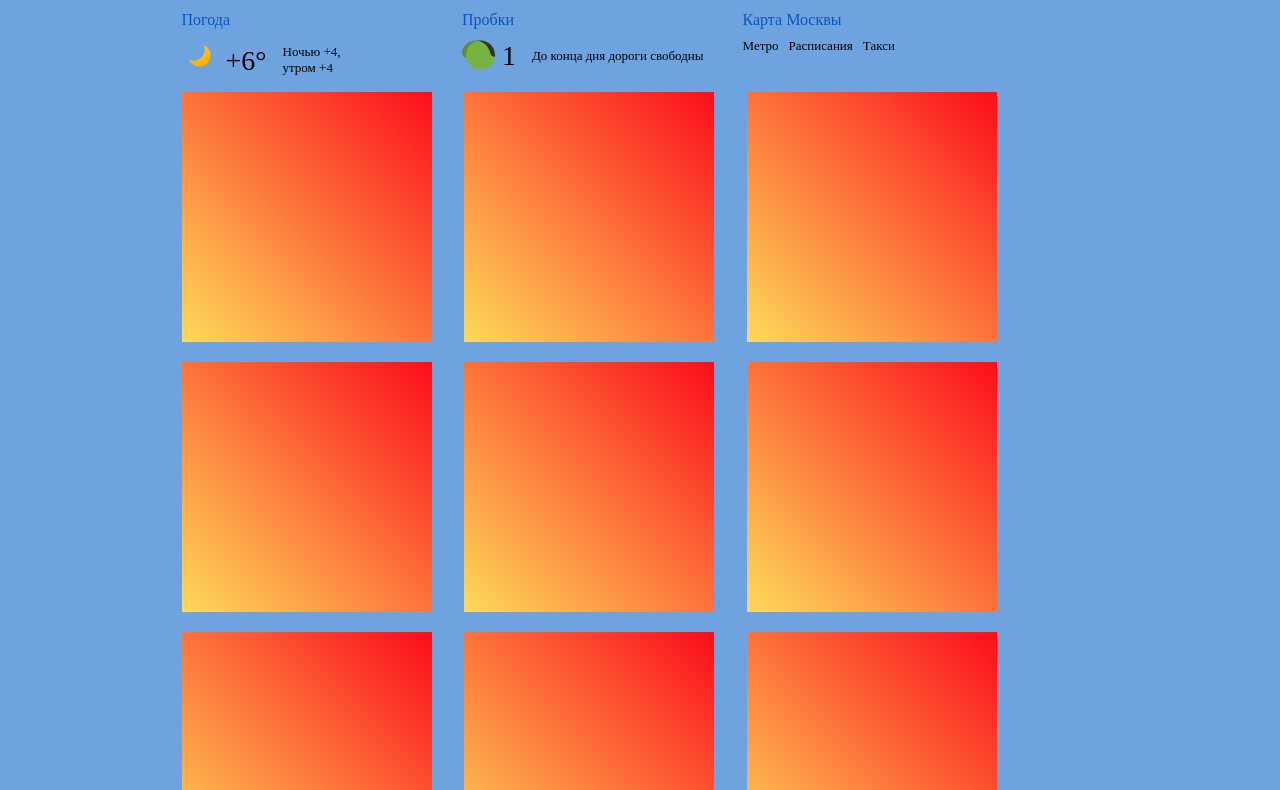
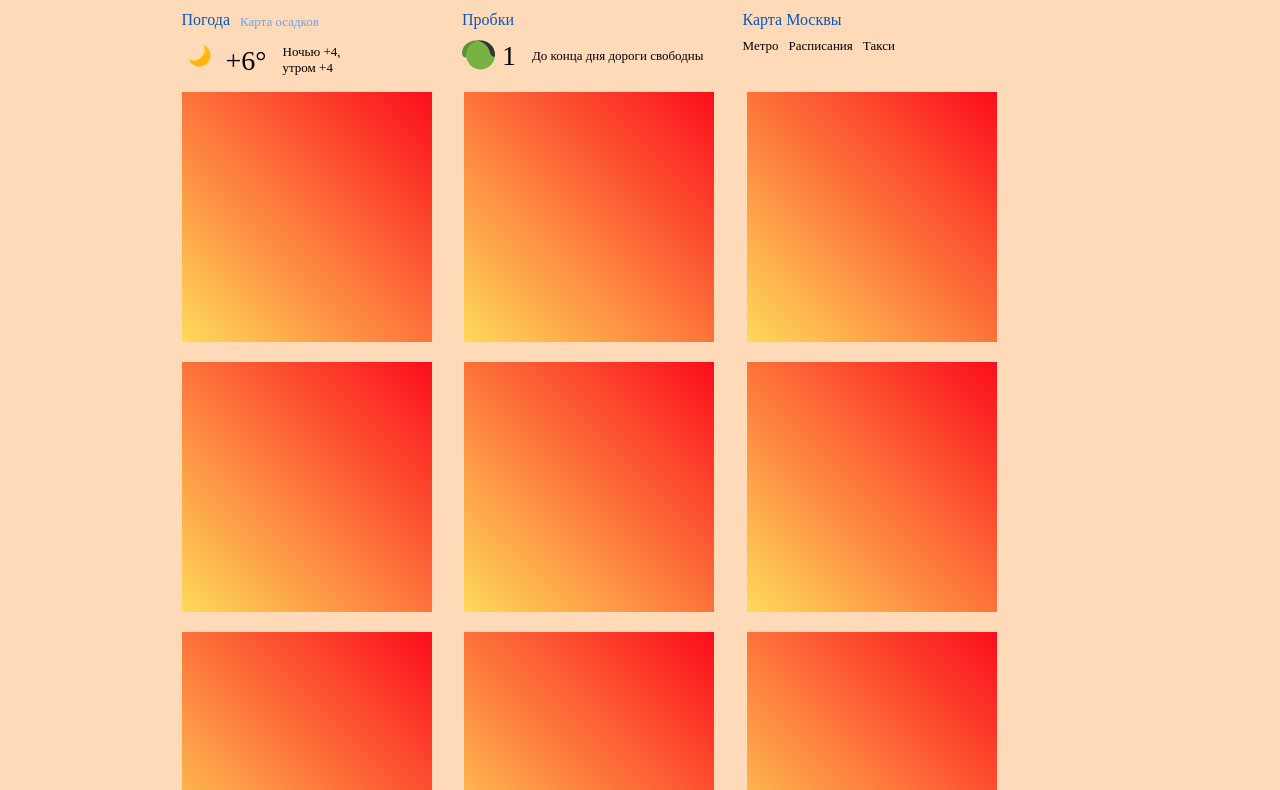
Before and after one commit to ImRasen/NC_Yandex, a website: page src/index.html in a window 1280 px wide. Shown: the part 402-1192 px from the top of the page. Drawn offline with nearby package versions, Linux system fonts and the light colour scheme; files that its build step writes are made by us from their sources; files whose address does not match are found by name.

Commit message:
so i won't mex it up with real yandex

```diff
--- a/src/assets/styles/components/page.less
+++ b/src/assets/styles/components/page.less
@@ -2,7 +2,7 @@
   display: flex;
   flex-direction: column;
   align-items: center;
-  background-color: @custom-light-blue;
+  background-color: peachpuff;
   .font-regular();
   color: @custom-black;
 
```
